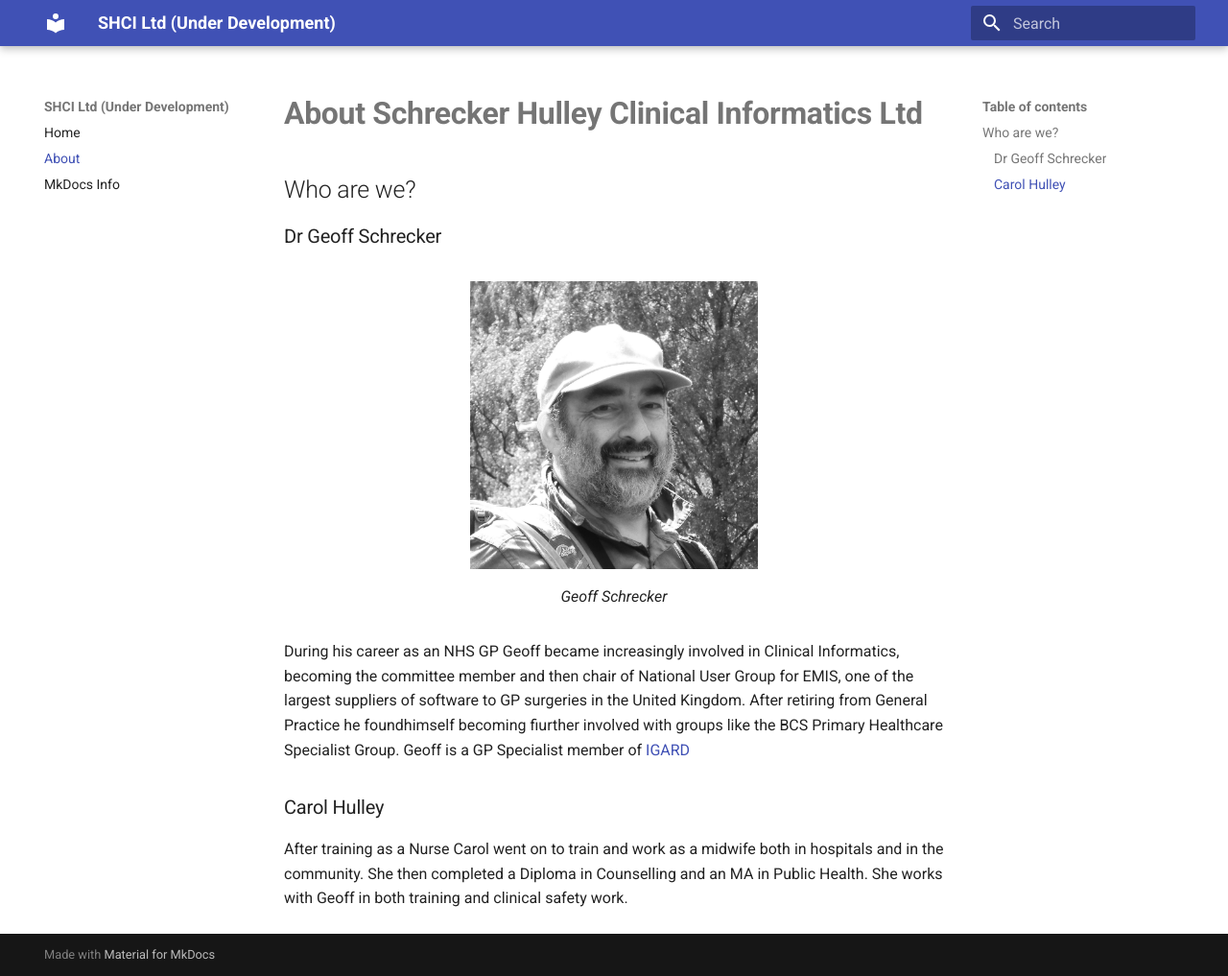
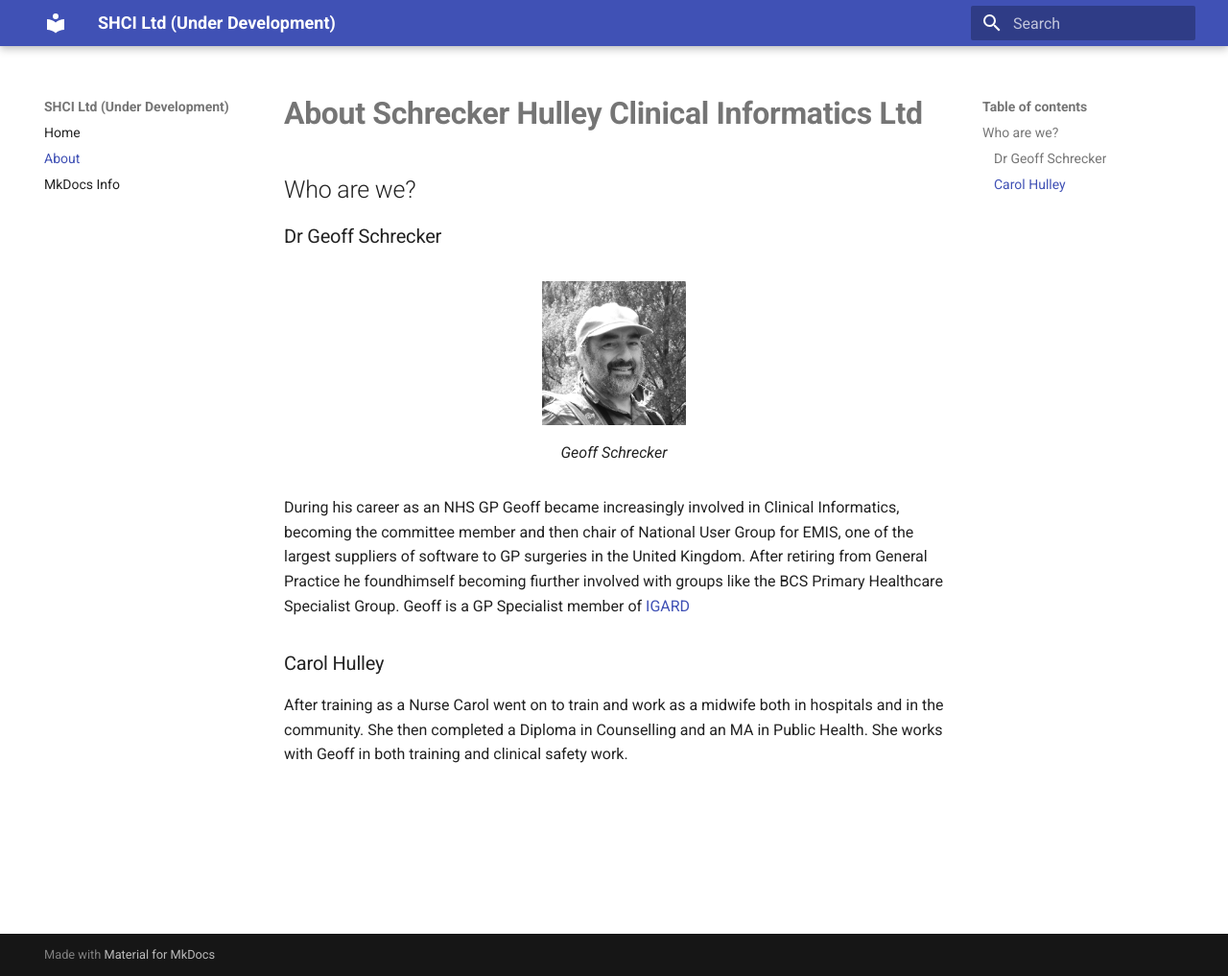
Before and after one commit to shci-ltd/website, an MkDocs documentation site: the page built from docs/about.md, in a window 1280 px wide and 1017 px high. Shown: the whole window at 96% size. Built offline with MkDocs 1.6.1 and Material for MkDocs 9.7.7, drawn with Linux system fonts in a browser that asks for light colours.

Commit message:
reduce Geoff image size, add run: echo to publish

```diff
--- a/docs/about.md
+++ b/docs/about.md
@@ -5,7 +5,7 @@
 
 ### Dr Geoff Schrecker
 <figure markdown>
-  ![Image title](/images/Geoff.jpg){ width="300" }
+  ![Image title](/images/Geoff.jpg){ width="150" }
   <figcaption>Geoff Schrecker</figcaption>
 </figure>
 
```
Also changed, not shown: 1 other file.
